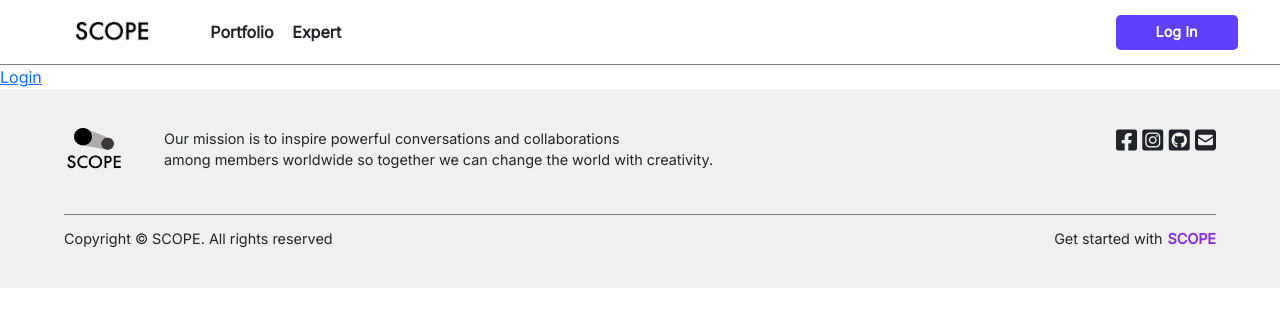
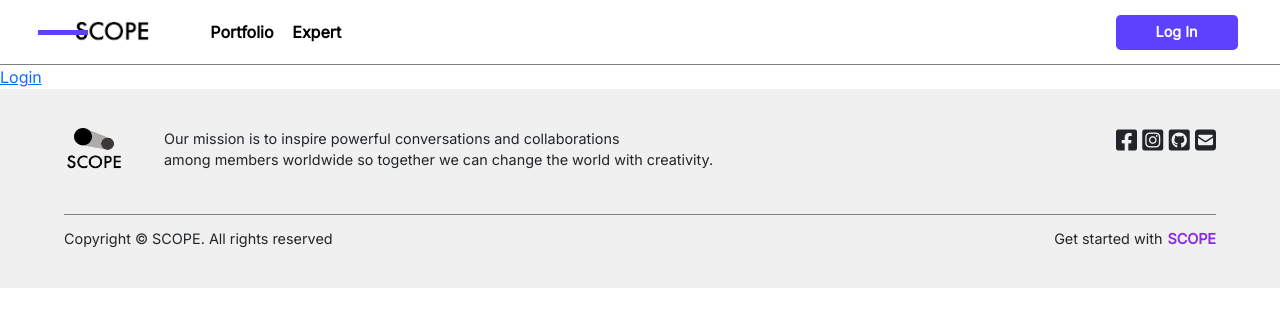
Before and after one commit to hoyeonii/SCOPE-portfolio-review, a React (Create React App) app: page /accountInfo in a window 1280 px wide. Shown: the top 326 px of the page. Built offline with nearby package versions, Linux system fonts and the light colour scheme; no server answers.

Commit message:
css added

```diff
--- a/src/components/Navbar.js
+++ b/src/components/Navbar.js
@@ -45,6 +45,22 @@ function Navbar() {
   //   console.log(profile);
   // }, [profile]);
 
+  const navLeftBtn = document.querySelectorAll(".navbar-left-btn");
+  const navLeftIndicator = document.querySelector(
+    ".navbar-left-btn-indicator "
+  );
+
+  navLeftBtn.forEach((btn) =>
+    btn.addEventListener("click", (e) => showIndicator(e))
+  );
+
+  const showIndicator = (e) => {
+    navLeftIndicator.style.left = e.currentTarget.offsetLeft + "px";
+    navLeftIndicator.style.top =
+      e.currentTarget.offsetTop + e.currentTarget.offsetHeight + "px";
+    navLeftIndicator.style.width = e.currentTarget.offsetWidth + "px";
+  };
+
   return (
     <div
       className="navbar"
@@ -62,7 +78,9 @@ function Navbar() {
         >
           <img src={logo_nav} alt="logo" className="navbar-logo" />
         </a>
+        <div className="navbar-left-btn-indicator"></div>
         <a
+          className="navbar-left-btn"
           onClick={(e) => {
             e.preventDefault();
             navigate("/portfolios");
@@ -74,6 +92,7 @@ function Navbar() {
           Portfolio
         </a>
         <a
+          className="navbar-left-btn"
           onClick={(e) => {
             e.preventDefault();
             navigate("/experts");
--- a/src/components/Portfolio.js
+++ b/src/components/Portfolio.js
@@ -98,10 +98,15 @@ function Portfolio() {
     changePage(+1);
   }
 
+  document.querySelector("iframe") &&
+    document.querySelector("iframe").addEventListener("load", function () {
+      console.log("ysss");
+      setLoading(false);
+    });
   return (
     <div>
-      {loading && <LoadingPage />}
       <div className="portfolio-upper">
+        {loading && <LoadingPage />}
         {/* {loading ? "loading" : "ready"}
         url:{url}
         <br /> file:{file}
@@ -190,13 +195,7 @@ function Portfolio() {
               )}
               {url !== "" && ( //포트폴리오 형식이 url일대
                 <div className="portfolio-viewPortfolio">
-                  <iframe
-                    src={url}
-                    allowfullscreen
-                    onload={() => {
-                      setLoading(false);
-                    }}
-                  />
+                  <iframe src={url} allowfullscreen />
                 </div>
               )}
               <div className="portfolio-viewPortfolio-introduction">
--- a/src/components/css/LoadingPage.css
+++ b/src/components/css/LoadingPage.css
@@ -2,9 +2,9 @@
   position: sticky;
 
   top: 0;
-  background-color: aqua;
-  width: 80vw;
-  height: 300px;
+  /* background-color: aqua; */
+  width: 90vw;
+  height: 95vh;
   z-index: 1;
   /* text-align: center; */
 }
--- a/src/components/css/Navbar.css
+++ b/src/components/css/Navbar.css
@@ -10,6 +10,7 @@
   align-items: center;
 }
 .navbar-left a {
+  color: black;
   box-sizing: border-box;
   text-decoration: none;
   padding: 3%;
@@ -17,12 +18,12 @@
   border-bottom: 4px solid transparent;
   font-weight: 600;
 }
-.navbar-left > a:hover {
+/* .navbar-left > a:hover {
   border-bottom: 4px solid var(--main-dark);
 }
 .navbar-left > a:nth-child(1):hover {
   border-bottom: 4px solid transparent;
-}
+} */
 .navbar-logo-container {
   cursor: pointer;
   /* margin-right: 3%; */
@@ -48,6 +49,13 @@
   width: 90%;
   padding: 0px 0px;
   border-bottom: none;
+}
+.navbar-left-btn-indicator {
+  position: absolute;
+  width: 50px;
+  height: 5px;
+  background-color: var(--main-dark);
+  transition: 1s ease-in-out;
 }
 
 .navbar-middle {
```
